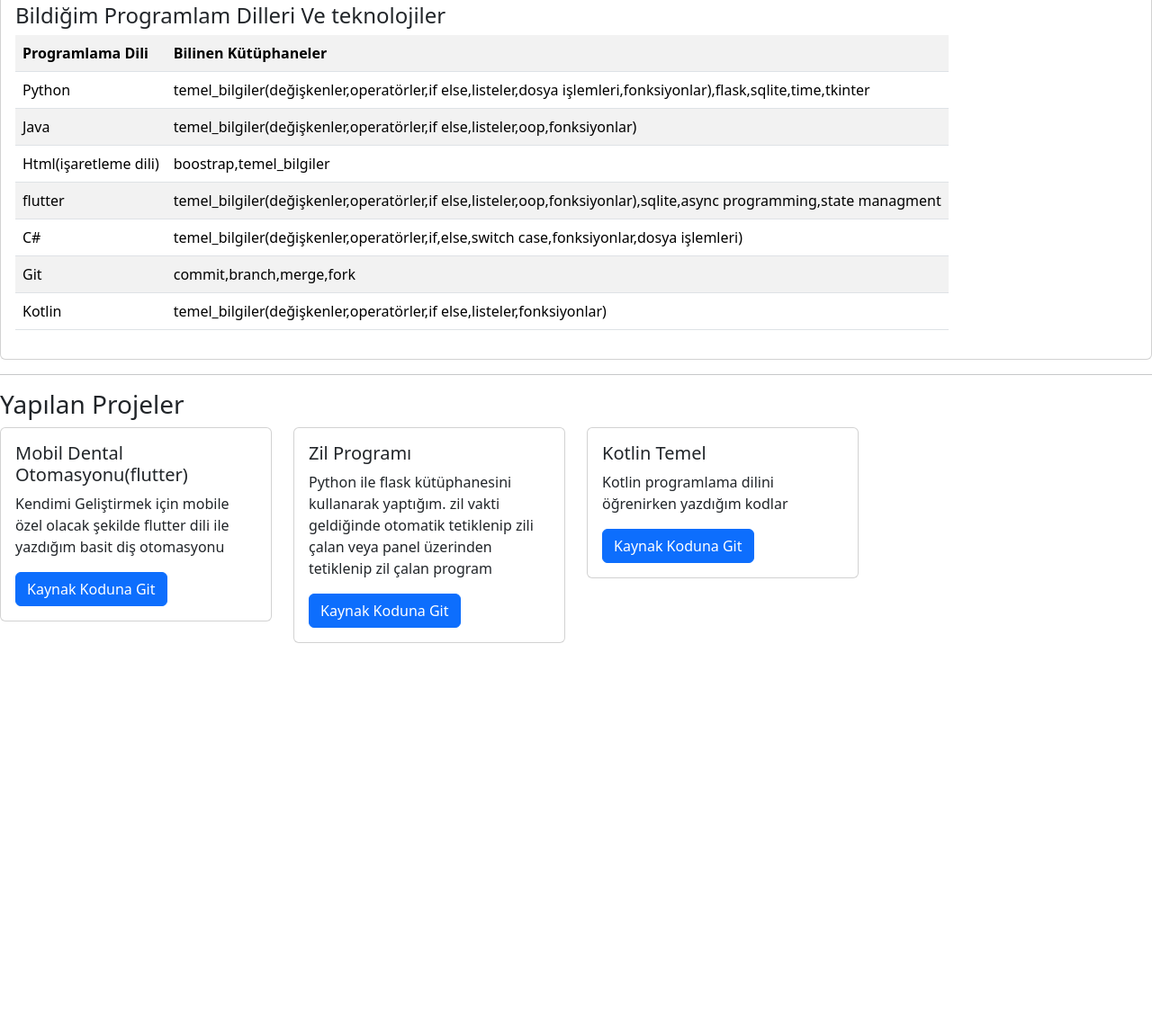
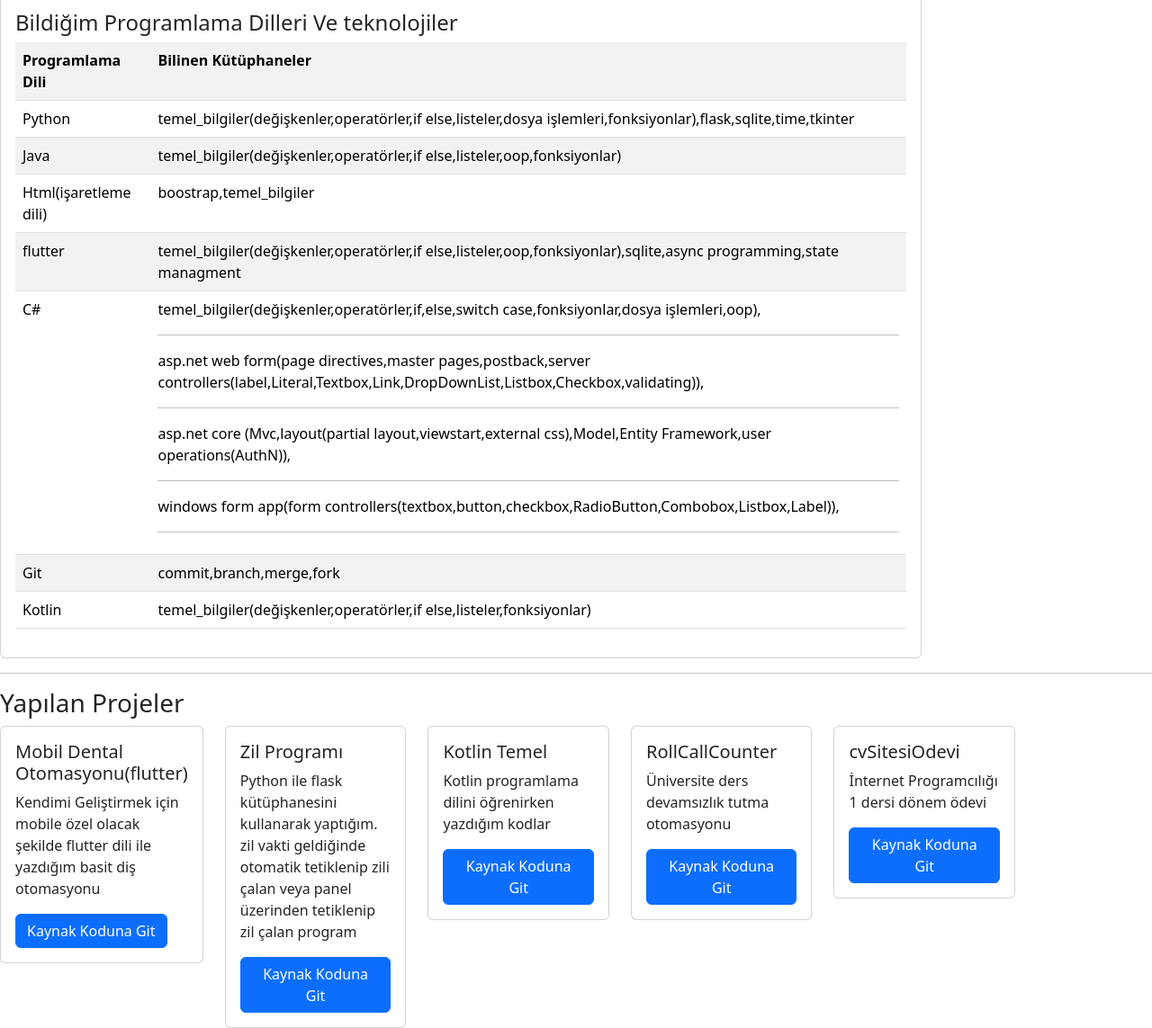
Before and after one commit to fatihemregit/fatihemrekilinc.xyz, a plain HTML site: page index.html in a window 1280 px wide. Shown: the part 445-1588 px from the top of the page at 90% size. Before the commit the page ends 1176 px from the top, so only its background shows below. Drawn offline with nearby package versions, Linux system fonts and the light colour scheme.

Commit message:
bilgi düzenlemeleri ve ufak stil düzenlemeleri(width problem çözümü)

```diff
--- a/index.html
+++ b/index.html
@@ -25,7 +25,7 @@
           </li>
           <li class="nav-item">
             <a class="nav-link" href="#projects">Yaptığım Projeler</a>
-            </li>
+          </li>
           </ul>
         </div>
       </nav>
@@ -33,9 +33,9 @@
     <br>
     <br>
     <!-- Hakkımda Bölümü -->
-    <p id="myabout">
+    <div id="myabout">
         <!-- Buraya card görünümü ile hakkımda bir şeyler yazılacak -->
-        <div class="card">
+        <div class="card" style="width: 80%;">
             <div class="card-header">
                 Hakkımda
             </div>
@@ -44,7 +44,7 @@
               <img src="profile_foto.jpg" class="card-image-left" alt="profil fotoğrafı">
               </center>
                 <h3 class="card-title">Fatih Emre KILINÇ</h3>
-                <p class="card-text">Adım Fatih Emre KILINÇ.20 yaşındayım.Bilgisayar programcılığı 1.sınıf öğrencisiyim.Mobil uygulama ve arka uç alanında gelişmek istiyorum.
+                <p class="card-text">Adım Fatih Emre KILINÇ.21 yaşındayım.Bilgisayar programcılığı 2.sınıf öğrencisiyim(2024 Haziran ayında mezun olacağım). arka uç alanında gelişmek istiyorum.
                   <br>
                   <a href="https://github.com/fatihemregit" target="_blank">
                   <button type="button" class="btn btn-primary" hr>
@@ -56,7 +56,7 @@
                 </a>
                     <!-- Bildiğim Diller ve teknolojiler-->
                     <h4>
-                        Bildiğim Programlam Dilleri Ve teknolojiler
+                        Bildiğim Programlama Dilleri Ve teknolojiler
                     </h4>
                     <!-- grafik şeklinde -->
                     <!-- <canvas id="chart" width="10" height="10"></canvas> -->
@@ -88,7 +88,16 @@
                         </tr>
                         <tr>
                             <td>C#</td>
-                            <td>temel_bilgiler(değişkenler,operatörler,if,else,switch case,fonksiyonlar,dosya işlemleri)</td>
+                            <td>
+                              temel_bilgiler(değişkenler,operatörler,if,else,switch case,fonksiyonlar,dosya işlemleri,oop),
+                              <hr>
+                              asp.net web form(page directives,master pages,postback,server controllers(label,Literal,Textbox,Link,DropDownList,Listbox,Checkbox,validating)),
+                              <hr>
+                              asp.net core (Mvc,layout(partial layout,viewstart,external css),Model,Entity Framework,user operations(AuthN)),
+                              <hr>
+                              windows form app(form controllers(textbox,button,checkbox,RadioButton,Combobox,Listbox,Label)),
+                              <hr>
+                            </td>
                         </tr>
                         <tr>
                             <td>Git</td>
@@ -103,16 +112,16 @@
                 </p>
             </div>
         </div>
-    </p>
+      </div>
     <hr>
     <!-- Yapılan Projeler Bölümü -->
-    <p id="projects">
+    <div id="projects" >
 
         <!-- Buraya card görünümü ile yapılan projeler eklenecek -->
         <h3>Yapılan Projeler</h3>
         <!-- 1.satır -->
-        <div class="row">
-            <div class="col-sm-3">
+        <div class="row" style="width: 90% ;">
+            <div class="col-sm">
               <div class="card">
                 <div class="card-body">
                   <h5 class="card-title">Mobil Dental Otomasyonu(flutter)</h5>
@@ -121,7 +130,7 @@
                 </div>
               </div>
             </div>
-            <div class="col-sm-3">
+            <div class="col-sm">
               <div class="card">
                 <div class="card-body">
                   <h5 class="card-title">Zil Programı</h5>
@@ -131,7 +140,7 @@
                 </div>
               </div>
             </div>
-            <div class="col-sm-3">
+            <div class="col-sm">
                 <div class="card">
                   <div class="card-body">
                     <h5 class="card-title">Kotlin Temel</h5>
@@ -140,9 +149,27 @@
                   </div>
                 </div>
               </div>
+              <div class="col-sm">
+                <div class="card">
+                  <div class="card-body">
+                    <h5 class="card-title">RollCallCounter</h5>
+                    <p class="card-text">Üniversite ders devamsızlık tutma otomasyonu</p>
+                    <a href="https://github.com/fatihemregit/RollCallCounter" target="_blank" class="btn btn-primary">Kaynak Koduna Git</a>
+                  </div>
+                </div>
+              </div>
+              <div class="col-sm">
+                <div class="card">
+                  <div class="card-body">
+                    <h5 class="card-title">cvSitesiOdevi</h5>
+                    <p class="card-text">İnternet Programcılığı 1 dersi dönem ödevi</p>
+                    <a href="https://github.com/fatihemregit/cvSitesiOdevi" target="_blank" class="btn btn-primary">Kaynak Koduna Git</a>
+                  </div>
+                </div>
+              </div>
           </div>
 
-    </p>
+        </div>
     <script src="https://cdn.jsdelivr.net/npm/bootstrap@5.3.0-alpha1/dist/js/bootstrap.bundle.min.js" integrity="sha384-w76AqPfDkMBDXo30jS1Sgez6pr3x5MlQ1ZAGC+nuZB+EYdgRZgiwxhTBTkF7CXvN" crossorigin="anonymous"></script>
     <!-- grafik ile ilgili js kodları -->
     <!-- <script>
```
